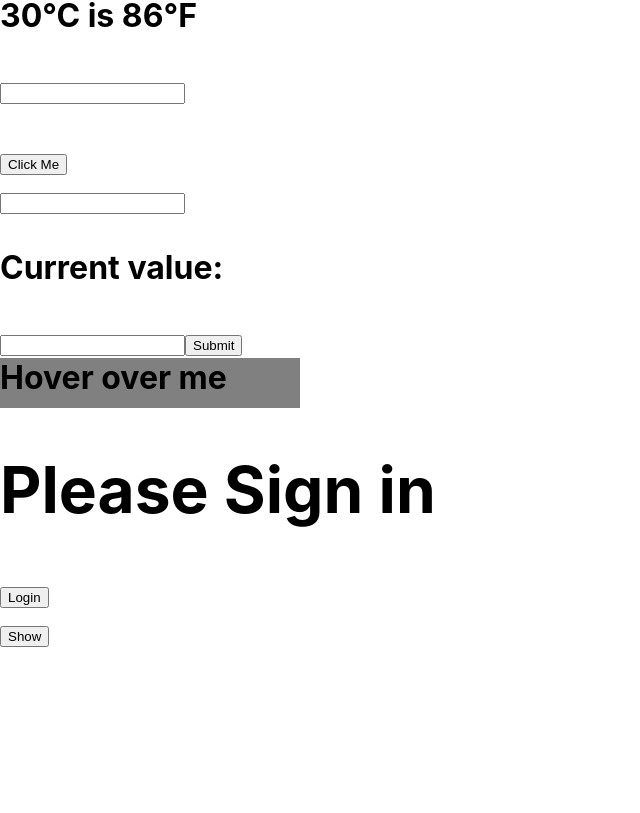
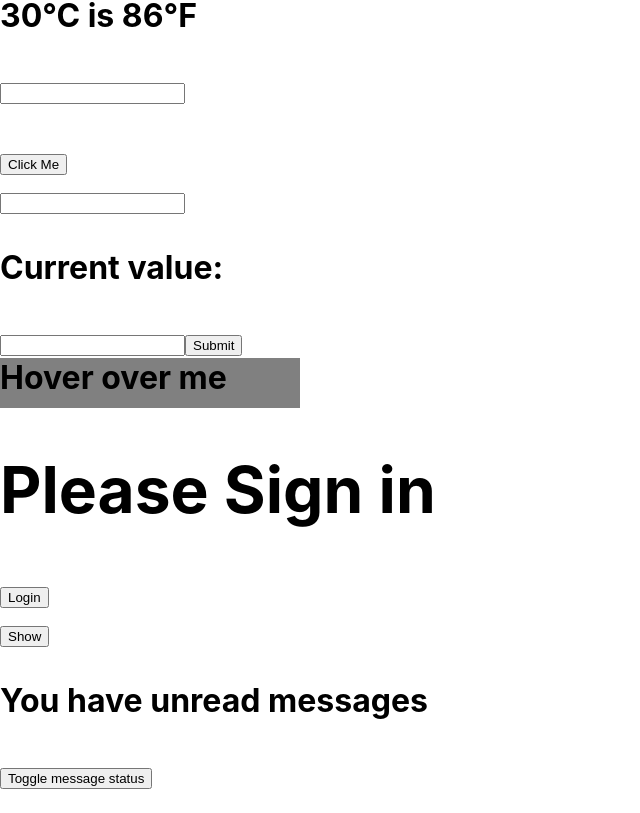
Before and after one commit to salinpaul94/60_DAY_PLAN_FOR_CROSS_PALTFORM_DEVELOPMENT, a React (Create React App) app in the folder test-roject/: page / in a window 1280 px wide. Shown: the part 348-1161 px from the top of the page, without its empty margins (0-640 px from the left). Before the commit the page ends 1019 px from the top, so only its background shows below. Built offline with nearby package versions, Linux system fonts and the light colour scheme.

Commit message:
conditional rendering notification

```diff
--- a/test-roject/src/App.js
+++ b/test-roject/src/App.js
@@ -9,6 +9,7 @@ import Message from './components/MessageDynamicRendering';
 import NameFormUseState from './components/NameFormUseState';
 import TaskListUseState from './components/TaskListUseState';
 import TemperatureConverterUseState from './components/TemperatureConverterUseState';
+import Notification from './components/NotificationConditionalRendering';
 
 const element = (
   <h1>
@@ -22,6 +23,7 @@ const element = (
     <HoverBox/>
     <Greeting/>
     <Message/>
+    <Notification/>
   </h1>
 )
 
--- /dev/null
+++ b/test-roject/src/components/NotificationConditionalRendering.js
@@ -0,0 +1,20 @@
+import React, { useState } from 'react';
+
+function Notification() {
+  const [hasUnreadMeassages, setHasUnreadMessages] = useState(true);
+
+  return (
+    <div>
+      {hasUnreadMeassages ? (
+        <p>You have unread messages</p>
+      ) : (
+        <p>No new messages</p>
+      )}
+      <button onClick={() => setHasUnreadMessages(!hasUnreadMeassages)}>
+        Toggle message status
+      </button>
+    </div>
+  );
+}
+
+export default Notification;
```
